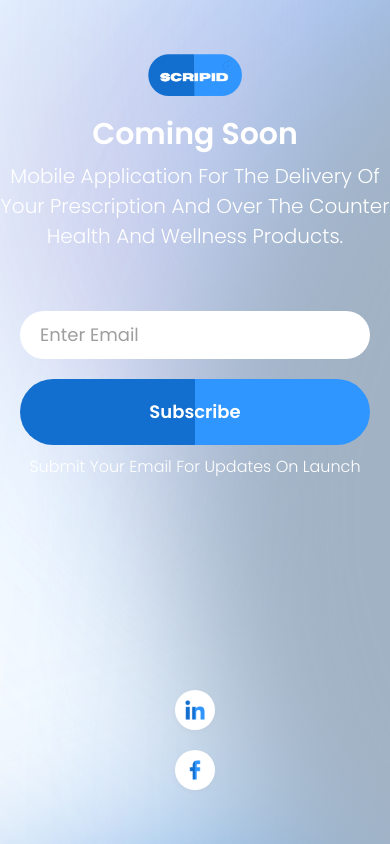
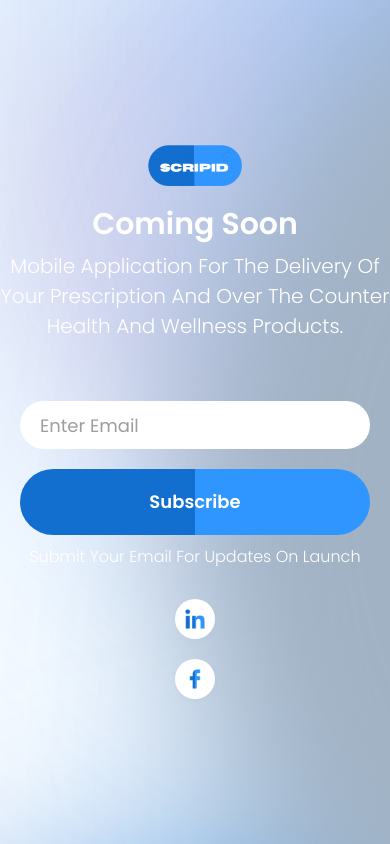
Before and after one commit to HaXer420/basic-coming-soon-page, a React (Create React App) app: page / in a window 390 px wide. Built offline with nearby package versions, Linux system fonts and the light colour scheme.

Commit message:
fix minor issue

```diff
--- a/src/pages/ComingSoon/index.jsx
+++ b/src/pages/ComingSoon/index.jsx
@@ -132,7 +132,7 @@
               Submit your email for updates on launch
             </Text>
           </div>
-          <div className="flex justify-center mt-[191px] gap-4 logo-buttons">
+          <div className="flex justify-center mt-[191px] md:mt-[10px] gap-4 logo-buttons">
             <Button shape="circle" className="w-[40px]">
               <Img src="images/img_frame.png" />
             </Button>
```
